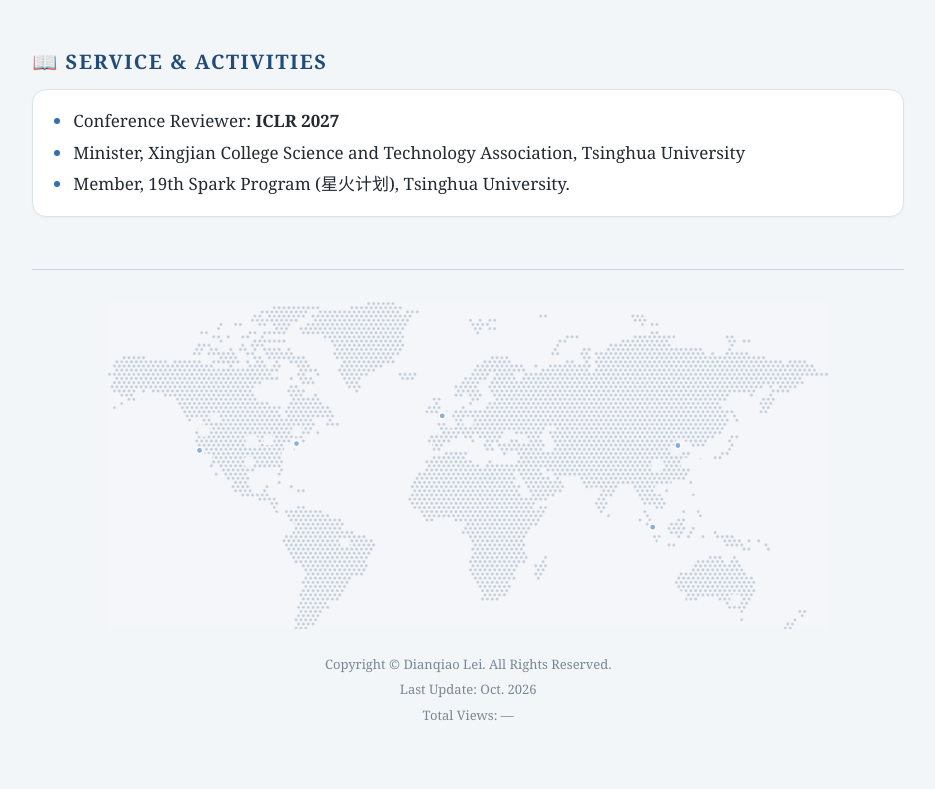
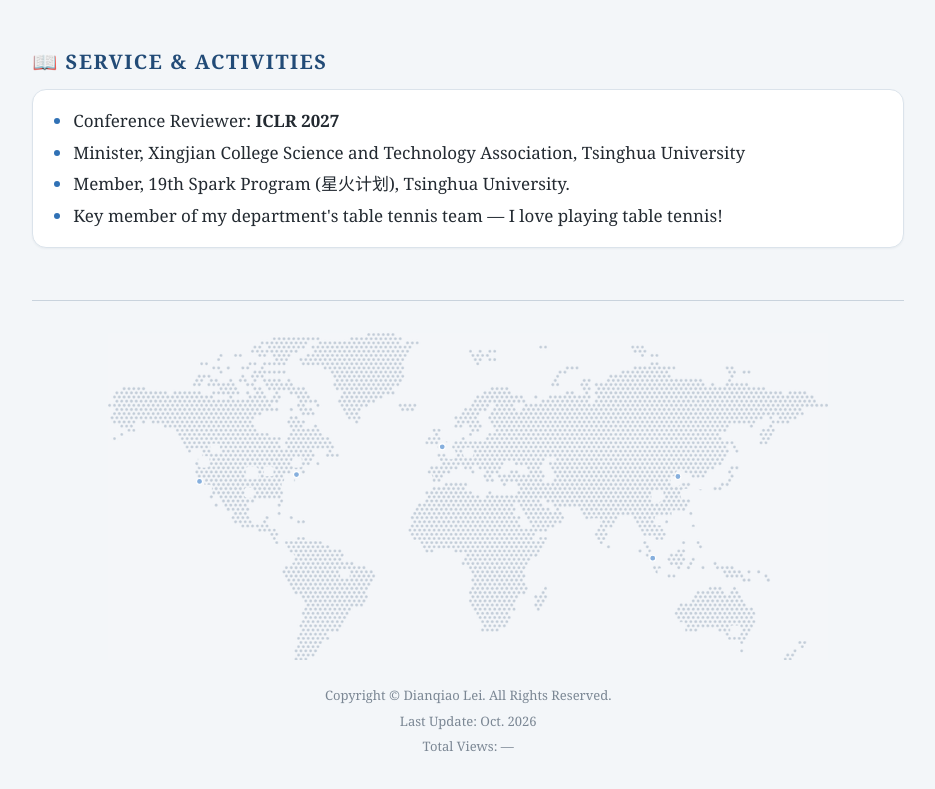
Before and after one commit to dianqiao-lei/dianqiao-lei.github.io, a plain HTML site: page index.html in a window 1280 px wide. Shown: the part 1907-2696 px from the top of the page, without its empty margins (307-1242 px from the left). Drawn offline with Linux system fonts and the light colour scheme; no server answers; a web font is replaced by a local one.

Commit message:
Add table tennis team activity

```diff
--- a/index.html
+++ b/index.html
@@ -143,6 +143,7 @@
                 <li>Conference Reviewer: <strong>ICLR 2027</strong></li>
                 <li>Minister, Xingjian College Science and Technology Association, Tsinghua University</li>
                 <li>Member, 19th Spark Program (星火计划), Tsinghua University.</li>
+                <li>Key member of my department's table tennis team &mdash; I love playing table tennis!</li>
               </ul>
             </div>
           </section>
```
